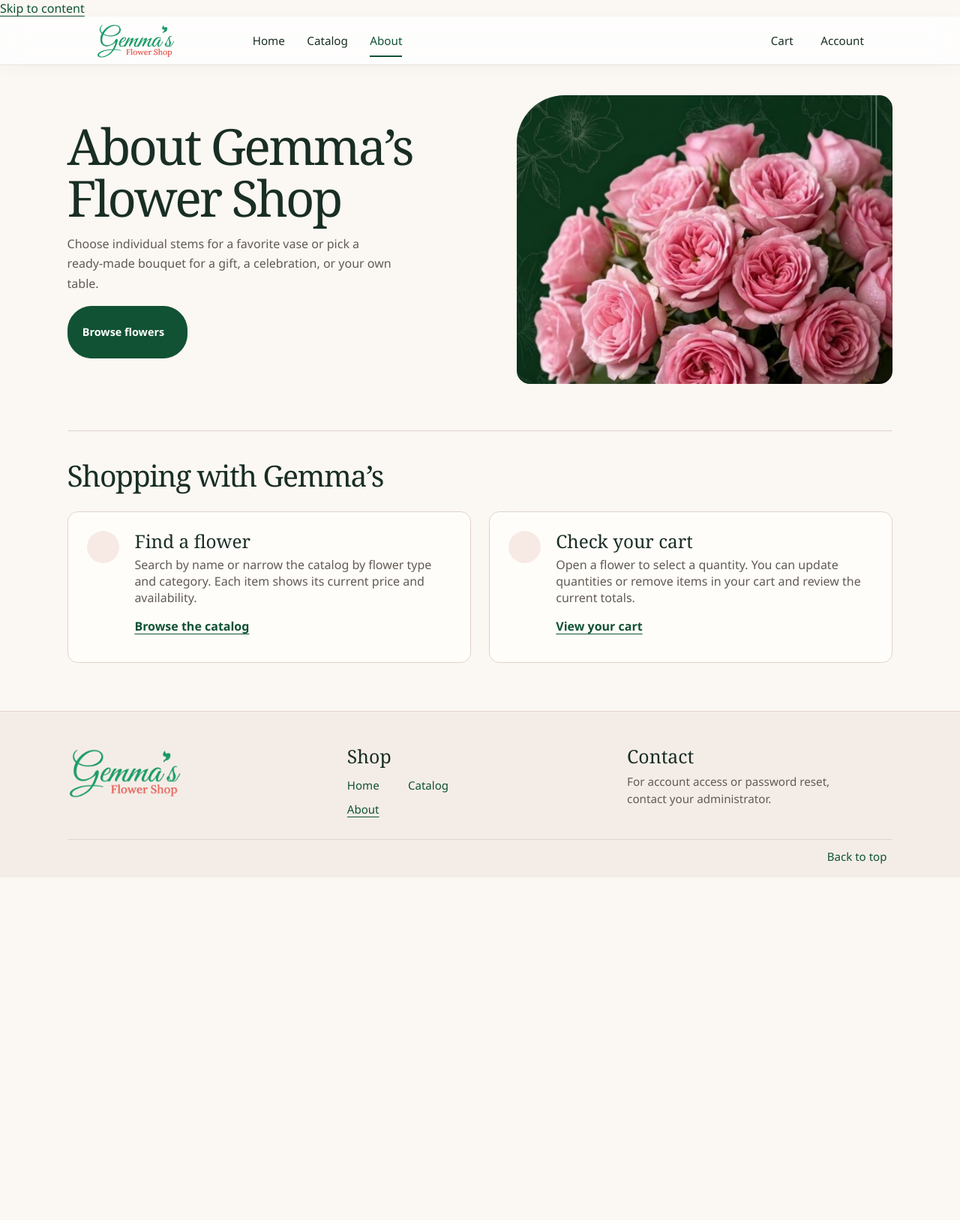
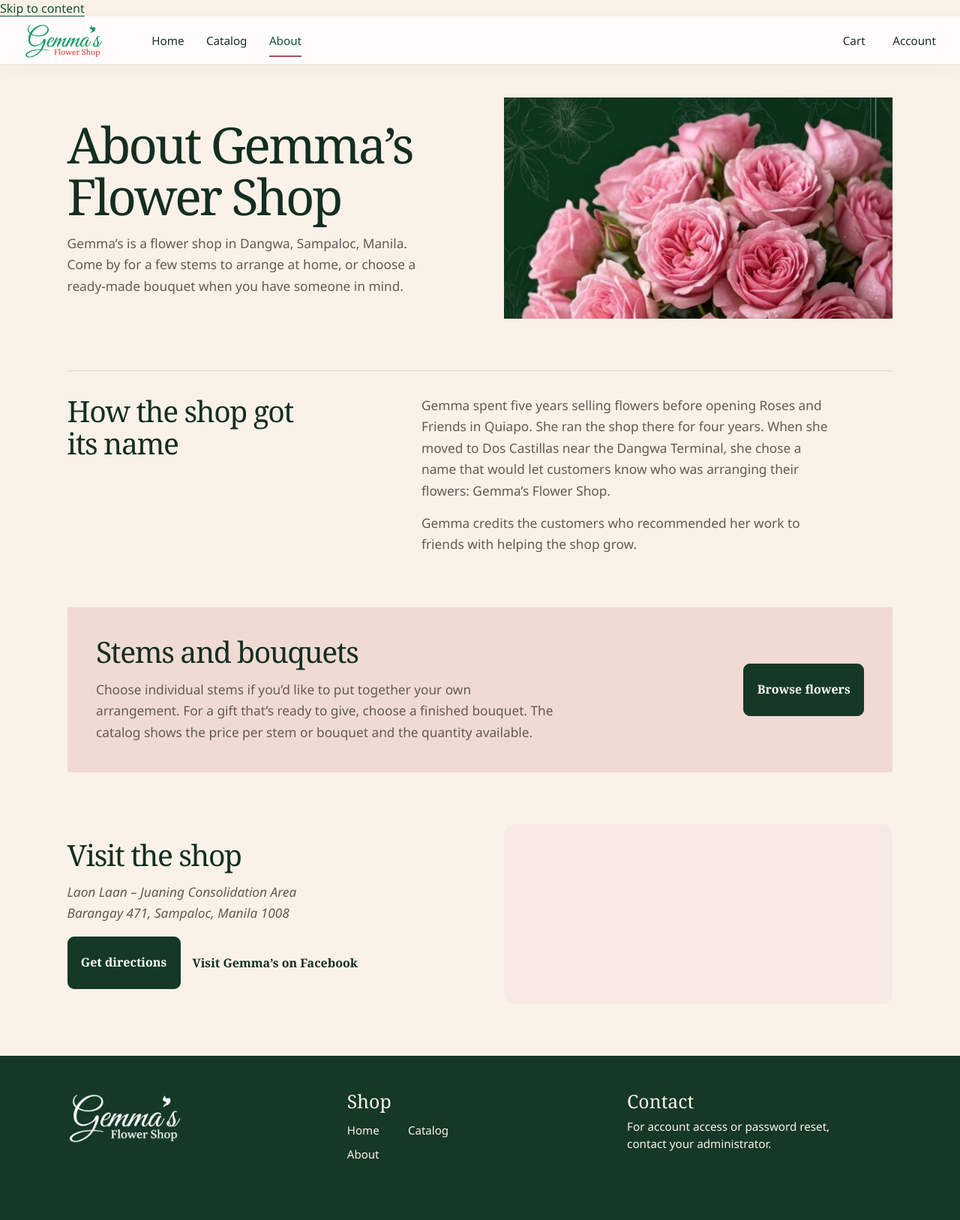
Before and after one commit to wyntheprogrammer/flowertrack-ims, a Laravel app: page /shop/about in a window 1280 px wide. Shown: the whole page at 75% size. Before the commit the page ends 1152 px from the top, so only its background shows below. Run offline with Laravel 12, Linux system fonts and the light colour scheme; a map, chart or similar area stays blank; style sheets or scripts are compiled from the project's sources; some libraries are stand-ins or nearby versions.

Commit message:
Build the shop About page and visit section

```diff
--- a/resources/css/client/editorial.css
+++ b/resources/css/client/editorial.css
@@ -1,91 +1,118 @@
-.shop-editorial {
-    display: grid;
-    gap: clamp(2.25rem, 4.8vw, 4.75rem);
-    padding-block: clamp(1.9rem, 3.2vw, 3.4rem) clamp(2.6rem, 5vw, 5rem);
+.shop-about {
+    --about-forest: #153827;
+    --about-link-hover: #17613b;
+    --about-section-gap: clamp(64px, 5.4vw, 88px);
+    background: #faf2e8;
+    color: #142e21;
 }
 
-.shop-editorial h1 {
-    margin: 0;
+.shop-about .shop-header { background: rgb(255 255 255 / 84%); }
+.shop-about .shop-header-inner { width: min(95%, 1440px); gap: clamp(1rem, 5vw, 5rem); }
+.shop-about .shop-header a[aria-current] { box-shadow: inset 0 -2px #a7545d; }
+.shop-about .shop-header nav a:hover { color: var(--about-link-hover); text-decoration: none; }
+
+.about-page {
+    display: grid;
+    gap: var(--about-section-gap);
+    padding-block: clamp(1.5rem, 3.5vw, 3rem) var(--about-section-gap);
+}
+
+.about-page h1, .about-page h2 { margin: 0; }
+
+.about-page h1 {
     font: 500 clamp(2.75rem, 5.2vw, 5.35rem)/1.03 var(--shop-serif);
     letter-spacing: -.045em;
 }
 
-.shop-editorial h2 {
-    margin: 0;
-    font: 500 clamp(2rem, 3.05vw, 3.25rem)/1.1 var(--shop-serif);
+.about-page h2 {
+    font: 500 clamp(2rem, 3.05vw, 3.35rem)/1.1 var(--shop-serif);
     letter-spacing: -.035em;
 }
 
-.shop-text-link {
+.about-page p, .about-page address {
+    margin: .9rem 0 0;
+    color: var(--shop-muted);
+    font-size: clamp(1rem, 1.35vw, 1.12rem);
+    line-height: 1.65;
+}
+
+.about-intro, .about-visit {
+    display: grid;
+    grid-template-columns: repeat(2, minmax(0, 1fr));
+    align-items: center;
+    gap: clamp(1.5rem, 5vw, 5rem);
+}
+
+.about-intro p { max-width: 49ch; }
+.about-intro img {
+    display: block;
+    width: 100%;
+    height: clamp(14rem, 23vw, 20rem);
+    object-fit: cover;
+    object-position: center 30%;
+}
+
+.about-story {
+    display: grid;
+    grid-template-columns: minmax(0, .65fr) minmax(0, 1fr);
+    gap: 1rem clamp(1.5rem, 5vw, 5rem);
+    padding-top: clamp(1.35rem, 2.5vw, 2.25rem);
+    border-top: 1px solid var(--shop-line);
+}
+
+.about-story h2 { max-width: 15ch; }
+.about-story-copy { max-width: 60ch; }
+.about-story-copy p:first-child { margin-top: 0; }
+
+.about-flowers {
+    display: flex;
+    flex-wrap: wrap;
+    justify-content: space-between;
+    align-items: center;
+    gap: 1rem 2rem;
+    padding: clamp(1.25rem, 3vw, 3rem);
+    background: #f0dbd4;
+}
+
+.about-flowers p { max-width: 62ch; }
+
+.about-page .shop-button {
+    border-radius: .55rem;
+    padding-inline: clamp(.7rem, 1.35vw, 1.25rem);
+    font-family: var(--shop-serif);
+    font-size: 1rem;
+}
+
+.about-page .shop-button.primary { border-color: var(--about-forest); background: var(--about-forest); }
+.about-page .shop-button.primary:hover { background: #24533a; }
+
+.about-visit-links { display: flex; flex-wrap: wrap; align-items: center; gap: .5rem 1rem; margin-top: 1rem; }
+
+.about-text-link {
     display: inline-flex;
     align-items: center;
-    gap: .55rem;
     min-height: 44px;
-    font-weight: 600;
-    text-decoration-thickness: 1px;
+    color: inherit;
+    font: 600 1rem var(--shop-serif);
+    text-decoration: none;
 }
 
-.shop-text-link:hover { color: var(--shop-ink); }
+.about-text-link:hover { color: var(--about-link-hover); }
 
-.shop-image img {
-    position: absolute;
-    inset: 0;
+.about-map {
+    display: block;
     width: 100%;
-    height: 100%;
-    object-fit: cover;
+    height: 240px;
+    border: 0;
+    border-radius: .85rem;
+    background: var(--shop-blush);
 }
 
-.shop-guide-grid {
-    display: grid;
-    grid-template-columns: repeat(2, minmax(0, 1fr));
-    gap: clamp(.8rem, 1.8vw, 1.6rem);
-    margin-top: clamp(1rem, 2vw, 1.75rem);
+.about-map:focus-visible { outline: 3px solid var(--shop-green); outline-offset: 3px; }
+
+@media (max-width: 760px) {
+    .shop-about { --about-section-gap: clamp(36px, 7vw, 48px); }
+    .about-intro, .about-story, .about-visit { grid-template-columns: minmax(0, 1fr); }
+    .about-story h2 { max-width: none; }
+    .about-intro img { height: clamp(12rem, 53vw, 17rem); }
 }
-
-.shop-guide-item {
-    display: flex;
-    align-items: flex-start;
-    gap: clamp(.75rem, 1.6vw, 1.25rem);
-    padding: clamp(1.05rem, 2vw, 1.75rem);
-    border: 1px solid var(--shop-line);
-    border-radius: .85rem;
-    background: var(--shop-surface);
-}
-
-.shop-guide-icon {
-    display: grid;
-    place-items: center;
-    flex: 0 0 2.7rem;
-    height: 2.7rem;
-    border-radius: 50%;
-    background: var(--shop-blush);
-    color: var(--shop-green);
-    font-size: 1.15rem;
-}
-
-.shop-guide-item h3 { margin: 0 0 .35rem; font: 500 clamp(1.35rem, 1.9vw, 1.9rem)/1.15 var(--shop-serif); }
-.shop-guide-item p { max-width: 46ch; margin: 0; color: var(--shop-muted); }
-
-.shop-story p { max-width: 48ch; margin: .85rem 0 1.05rem; color: var(--shop-muted); line-height: 1.65; }
-
-.shop-image { position: relative; overflow: hidden; min-width: 0; background: var(--shop-blush); }
-
-.shop-story {
-    display: grid;
-    grid-template-columns: minmax(0, 1fr) minmax(0, .95fr);
-    align-items: center;
-    gap: clamp(1.4rem, 5.6vw, 5.5rem);
-}
-.shop-story .shop-image { aspect-ratio: 1.3; border-radius: 4rem 1.1rem 1.1rem 1.1rem; }
-.about-shopping { border-top: 1px solid var(--shop-line); padding-top: clamp(1.6rem, 3vw, 2.75rem); }
-.about-shopping .shop-text-link { margin-top: .35rem; }
-
-@media (max-width: 680px) {
-    .shop-guide-grid, .shop-story { grid-template-columns: minmax(0, 1fr); }
-    .shop-story .shop-image { aspect-ratio: 1.5; }
-}
-
-@media (hover: hover) and (pointer: fine) and (prefers-reduced-motion: no-preference) {
-    .shop-image img { transition: transform .4s ease-out; }
-    .shop-image:hover img { transform: scale(1.035); }
-}
--- a/resources/views/client/about.blade.php
+++ b/resources/views/client/about.blade.php
@@ -1,44 +1,56 @@
 @extends('layouts.client')
 
 @section('title', 'About the shop')
+@section('body-class', 'shop-about')
 
 @push('page-assets')
     @vite('resources/css/client/editorial.css')
 @endpush
 
 @section('content')
-    <div class="shop-width shop-editorial">
-        <header class="shop-story">
+    <div class="shop-width about-page">
+        <header class="about-intro" data-shop-back-top-threshold>
             <div>
-                <h1>About Gemma’s Flower Shop</h1>
-                <p>Choose individual stems for a favorite vase or pick a ready-made bouquet for a gift, a celebration, or your own table.</p>
-                <a class="shop-button primary" href="{{ route('client.catalog') }}">Browse flowers <i class="bi bi-arrow-right" aria-hidden="true"></i></a>
+                <h1 tabindex="-1">About Gemma’s Flower Shop</h1>
+                <p>Gemma’s is a flower shop in Dangwa, Sampaloc, Manila. Come by for a few stems to arrange at home, or choose a ready-made bouquet when you have someone in mind.</p>
             </div>
-            <div class="shop-image">
-                <img src="{{ asset('images/bloom-business.jpg') }}" decoding="async" alt="A cluster of pink roses against a forest-green background">
-            </div>
+            <img src="{{ asset('images/bloom-business.jpg') }}" decoding="async" alt="Pink roses against a forest-green background">
         </header>
 
-        <section class="about-shopping" aria-labelledby="about-shopping-title" data-shop-reveal>
-            <h2 id="about-shopping-title">Shopping with Gemma’s</h2>
-            <div class="shop-guide-grid">
-                <article class="shop-guide-item">
-                    <i class="bi bi-search-heart shop-guide-icon" aria-hidden="true"></i>
-                    <div>
-                        <h3>Find a flower</h3>
-                        <p>Search by name or narrow the catalog by flower type and category. Each item shows its current price and availability.</p>
-                        <a class="shop-text-link" href="{{ route('client.catalog') }}">Browse the catalog <i class="bi bi-arrow-right" aria-hidden="true"></i></a>
-                    </div>
-                </article>
-                <article class="shop-guide-item">
-                    <i class="bi bi-bag shop-guide-icon" aria-hidden="true"></i>
-                    <div>
-                        <h3>Check your cart</h3>
-                        <p>Open a flower to select a quantity. You can update quantities or remove items in your cart and review the current totals.</p>
-                        <a class="shop-text-link" href="{{ route('client.cart') }}">View your cart <i class="bi bi-arrow-right" aria-hidden="true"></i></a>
-                    </div>
-                </article>
+        <section class="about-story" aria-labelledby="about-story-title" data-shop-reveal>
+            <h2 id="about-story-title">How the shop got its name</h2>
+            <div class="about-story-copy">
+                <p>Gemma spent five years selling flowers before opening Roses and Friends in Quiapo. She ran the shop there for four years. When she moved to Dos Castillas near the Dangwa Terminal, she chose a name that would let customers know who was arranging their flowers: Gemma’s Flower Shop.</p>
+                <p>Gemma credits the customers who recommended her work to friends with helping the shop grow.</p>
             </div>
+        </section>
+
+        <section class="about-flowers" aria-labelledby="about-flowers-title" data-shop-reveal>
+            <div>
+                <h2 id="about-flowers-title">Stems and bouquets</h2>
+                <p>Choose individual stems if you’d like to put together your own arrangement. For a gift that’s ready to give, choose a finished bouquet. The catalog shows the price per stem or bouquet and the quantity available.</p>
+            </div>
+            <a class="shop-button primary" href="{{ route('client.catalog') }}">Browse flowers</a>
+        </section>
+
+        <section class="about-visit" aria-labelledby="about-visit-title" data-shop-reveal>
+            <div>
+                <h2 id="about-visit-title">Visit the shop</h2>
+                <address>
+                    Laon Laan – Juaning Consolidation Area<br>
+                    Barangay 471, Sampaloc, Manila 1008
+                </address>
+                <div class="about-visit-links">
+                    <a class="shop-button primary" href="https://www.google.com/maps/dir/?api=1&amp;destination=14.6114375%2C120.9863871">Get directions</a>
+                    <a class="about-text-link" href="https://www.facebook.com/profile.php?id=100063693678426">Visit Gemma’s on Facebook</a>
+                </div>
+            </div>
+            <iframe
+                class="about-map"
+                src="https://maps.google.com/maps?q=14.6114375,120.9863871&amp;z=18&amp;output=embed"
+                title="Google Map of Gemma’s Flower Shop in Sampaloc, Manila"
+                loading="lazy"
+            ></iframe>
         </section>
     </div>
 @endsection
--- a/resources/views/client/partials/footer.blade.php
+++ b/resources/views/client/partials/footer.blade.php
@@ -1,4 +1,4 @@
-@php($usesFloatingTop = request()->routeIs('client.home', 'client.catalog'))
+@php($usesFloatingTop = request()->routeIs('client.home', 'client.catalog', 'client.about'))
 
 <footer @class(['shop-footer', 'shop-footer-featured' => $usesFloatingTop])>
     <div class="shop-width shop-footer-inner">
```
Also changed, not shown: tests/Feature/CatalogTest.php (+16 -1 lines).
